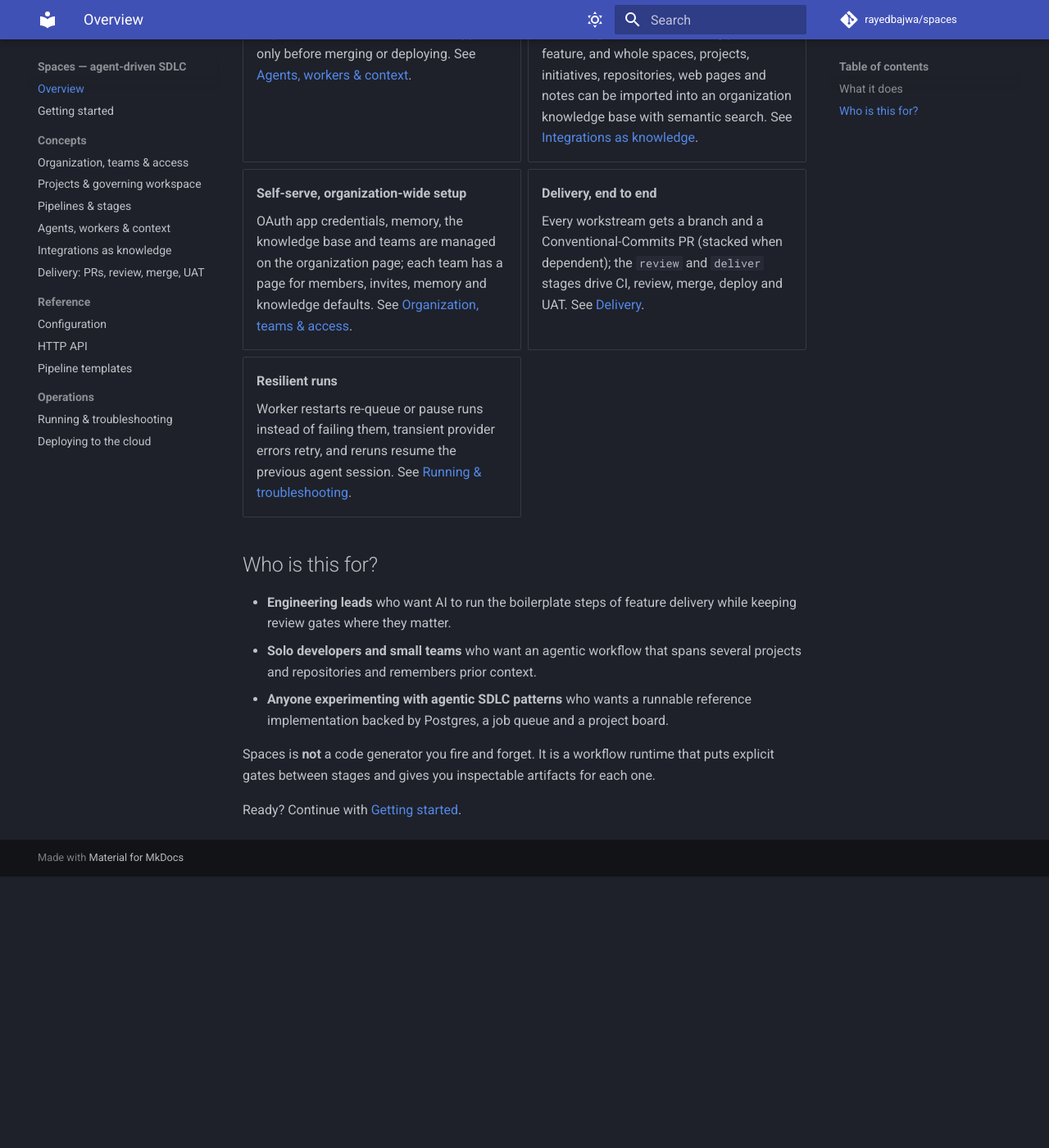
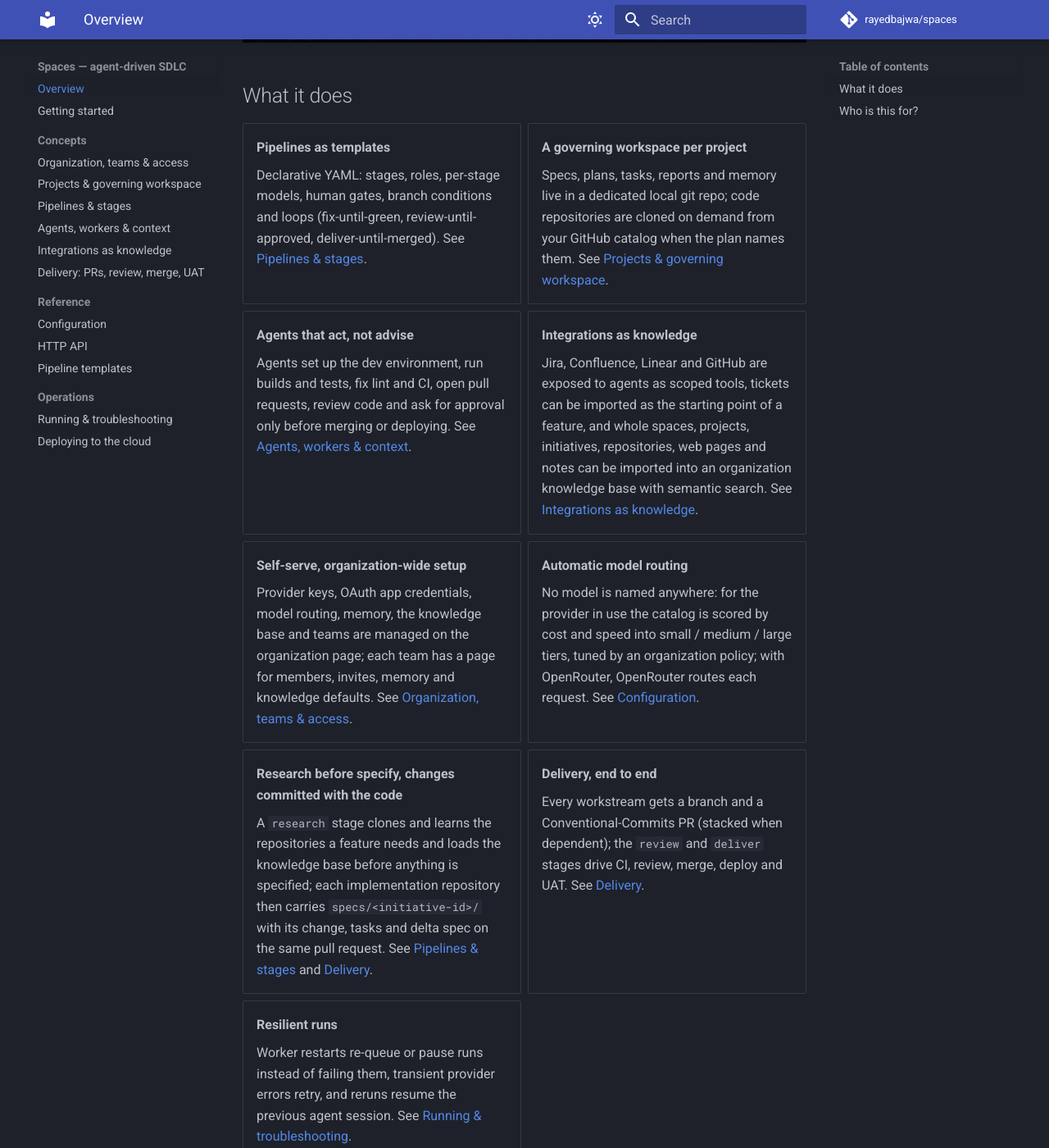
Before and after one commit to rayedbajwa/spaces, an MkDocs documentation site: the page built from docs/index.md, in a window 1280 px wide and 1400 px high, scrolled down 1734 px. Shown: the whole window at 82% size. Built offline with MkDocs 1.6.1 and Material for MkDocs 9.7.7, drawn with Linux system fonts in a browser that asks for light colours; comment, search, counter and statistics services are not loaded; before the commit the page ends 2803 px from its top, so only the background shows below that.

Commit message:
docs: refresh screenshots and README / docs landing for the current UI
New captures of the board, project page, agent output sheet, model routing
with provider keys, knowledge base, team page, integrations and account menu;
README screenshot section and docs index describe routing, provider keys,
the research stage and repo-local changes.

Co-Authored-By: Claude Fable 5.1 <noreply@anthropic.com>

```diff
--- a/docs/index.md
+++ b/docs/index.md
@@ -17,7 +17,9 @@ Built on the [AIDLC framework](https://github.com/awslabs/aidlc-workflows) and t
 
 ![The board](screenshots/board.png)
 
-![Project page with the docked agent output](screenshots/project-page.png)
+![Project page](screenshots/project-page.png)
+
+![Agent output sheet](screenshots/agent-output.png)
 
 ## What it does
 
@@ -51,10 +53,26 @@ Built on the [AIDLC framework](https://github.com/awslabs/aidlc-workflows) and t
 
 -   **Self-serve, organization-wide setup**
 
-    OAuth app credentials, memory, the knowledge base and teams are managed
-    on the organization page; each team has a page for members, invites,
-    memory and knowledge defaults. See
+    Provider keys, OAuth app credentials, model routing, memory, the knowledge
+    base and teams are managed on the organization page; each team has a page
+    for members, invites, memory and knowledge defaults. See
     [Organization, teams & access](concepts/organization-teams-and-access.md).
+
+-   **Automatic model routing**
+
+    No model is named anywhere: for the provider in use the catalog is scored
+    by cost and speed into small / medium / large tiers, tuned by an
+    organization policy; with OpenRouter, OpenRouter routes each request. See
+    [Configuration](reference/configuration.md#models).
+
+-   **Research before specify, changes committed with the code**
+
+    A `research` stage clones and learns the repositories a feature needs and
+    loads the knowledge base before anything is specified; each implementation
+    repository then carries `specs/<initiative-id>/` with its change, tasks and
+    delta spec on the same pull request. See
+    [Pipelines & stages](concepts/pipelines-and-stages.md) and
+    [Delivery](concepts/delivery.md).
 
 -   **Delivery, end to end**
 
```
Also changed, not shown: README.md (+36 -18 lines), docs/screenshots/account-menu.png, docs/screenshots/agent-output.png (added), docs/screenshots/board.png, docs/screenshots/integrations.png, docs/screenshots/knowledge-base.png, docs/screenshots/models.png (added), docs/screenshots/project-page.png, docs/screenshots/team-page.png.
